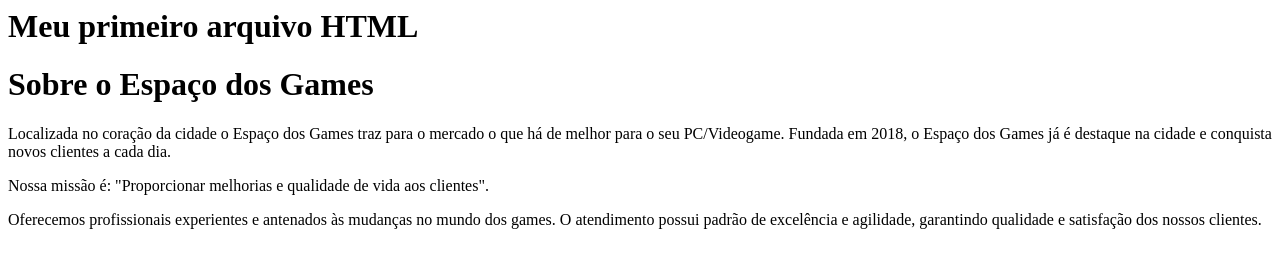
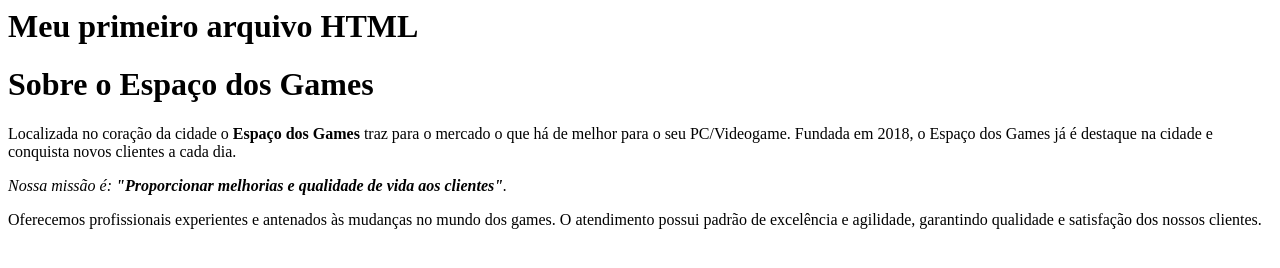
Before and after one commit to haship19/one-repository, a plain HTML site: page index.html in a window 1280 px wide. Drawn offline with Linux system fonts and the light colour scheme.

Commit message:
Update index.html

```diff
--- a/index.html
+++ b/index.html
@@ -1,15 +1,13 @@
 <html>
   <h1>Meu primeiro arquivo HTML</h1>
 </html>
+<DOCTYPE html>
+<html>
 
-<h1>Sobre o Espaço dos Games</h1>
+  <h1>Sobre o Espaço dos Games</h1>
 
-<p>Localizada no coração da cidade o Espaço dos Games traz para o mercado o que há de melhor para o seu PC/Videogame. Fundada em 2018, o Espaço dos Games já é destaque na cidade e conquista novos clientes a cada dia.</p>
+  <p>Localizada no coração da cidade o <strong>Espaço dos Games</strong> traz para o mercado o que há de melhor para o seu PC/Videogame. Fundada em 2018, o Espaço dos Games já é destaque na cidade e conquista novos clientes a cada dia.</p>
+  <p><em>Nossa missão é: <strong>"Proporcionar melhorias e qualidade de vida aos clientes"</strong>.</em></p>
 
-<p>Nossa missão é: "Proporcionar melhorias e qualidade de vida aos clientes".</p>
-
-<p>Oferecemos profissionais experientes e antenados às mudanças no mundo dos games. O atendimento possui padrão de excelência e agilidade, garantindo qualidade e satisfação dos nossos clientes.</p>
-
-
-
-<tag>
+  <p>Oferecemos profissionais experientes e antenados às mudanças no mundo dos games. O atendimento possui padrão de excelência e agilidade, garantindo qualidade e satisfação dos nossos clientes.</p>
+</html>
```
